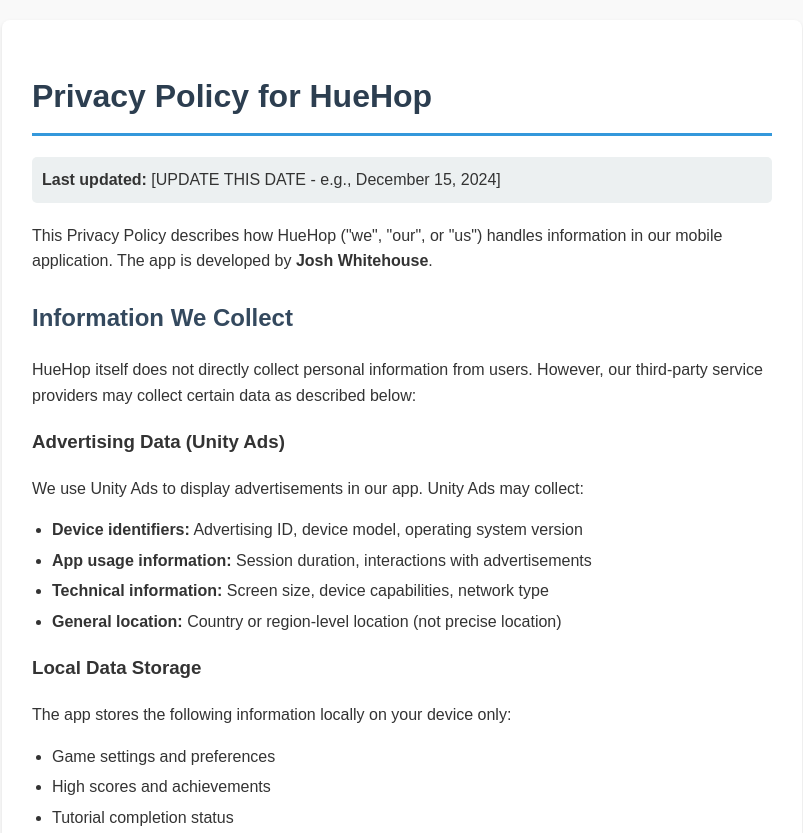
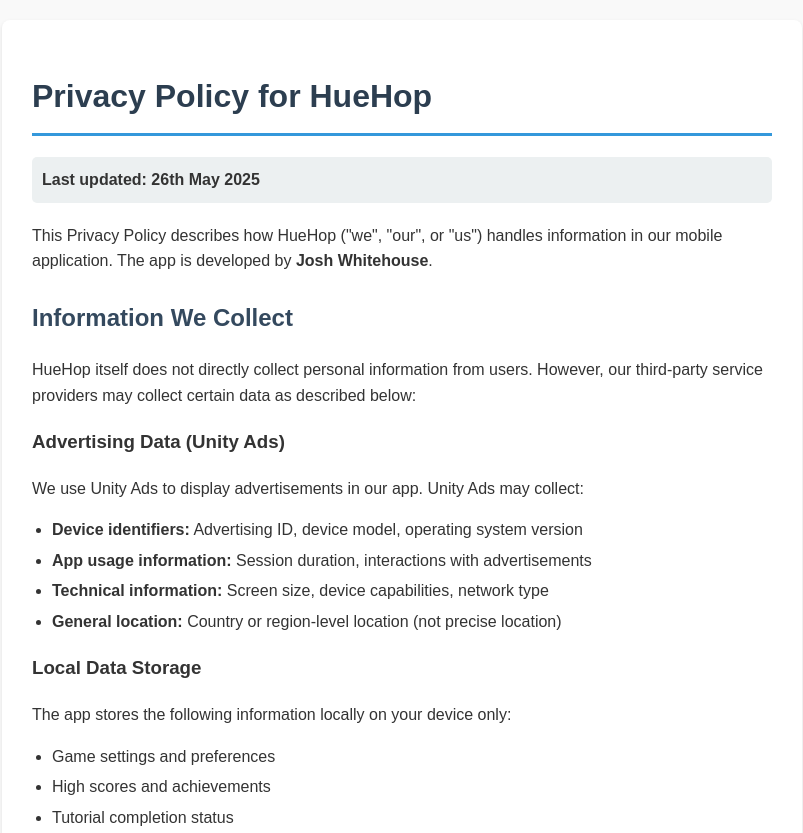
Before and after one commit to Octorious/color-cyclone-privacy-policy, a plain HTML site: page index.html in a window 1280 px wide. Shown: the top 833 px of the page, without its empty margins (238-1041 px from the left). Drawn offline with Linux system fonts and the light colour scheme.

Commit message:
Update index.html

```diff
--- a/index.html
+++ b/index.html
@@ -54,7 +54,7 @@
         <h1>Privacy Policy for HueHop</h1>
 
         <div class="last-updated">
-            <strong>Last updated:</strong> [UPDATE THIS DATE - e.g., December 15, 2024]
+            <strong>Last updated: 26th May 2025</strong>
         </div>
 
         <p>This Privacy Policy describes how HueHop ("we", "our", or "us") handles information in our mobile application. The app is developed by <strong>Josh Whitehouse</strong>.</p>
```
